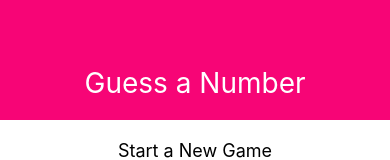
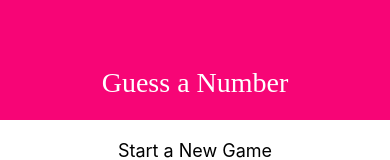
Before and after one commit to AhmedAlsudairi/Guess-Number-App, a React Native app: screen / in a window 390 px wide. Shown: the top 160 px of the page. Built offline with nearby package versions, Linux system fonts and the light colour scheme.

Commit message:
installing custom fonts

```diff
--- a/App.js
+++ b/App.js
@@ -4,10 +4,23 @@
 import StartScreen from './screens/StartScreen';
 import GameScreen from './screens/GameScreen';
 import GameOverScreen from './screens/GameOverScreen';
+import * as Font from 'expo-font';
+import {AppLoading} from 'expo';
+
+const onFontLoad = () =>{
+  return Font.loadAsync({
+    'open-sans' : require('./assets/fonts/OpenSans-Regular.ttf'),
+    'open-sans-bold': require('./assets/fonts/OpenSans-Bold.ttf')
+  })
+}
 export default function App() {
   const [selectedNumber,setSelectedNumber] = useState();
   const [rounds,setRounds] = useState();
+  const [isLoad,setIsLoad] = useState(false);
 
+  if(!isLoad){
+    <AppLoading startAsync={onFontLoad} onFinish={()=> {setIsLoad(true)}} onError={(err)=> {console.log(err);}} />
+  }
   const onNewGameHandler = () => {
     setSelectedNumber(null);
     setRounds(null);
--- a/components/Header/Header.js
+++ b/components/Header/Header.js
@@ -21,7 +21,8 @@
     },
     headerTitle: {
         color: colors.praimaryText,
-        fontSize: 28
+        fontSize: 28,
+        fontFamily: 'open-sans-bold'
     }
 })
 export default Header;
```
Also changed, not shown: assets/fonts/OpenSans-Bold.ttf (added), assets/fonts/OpenSans-Regular.ttf (added).
